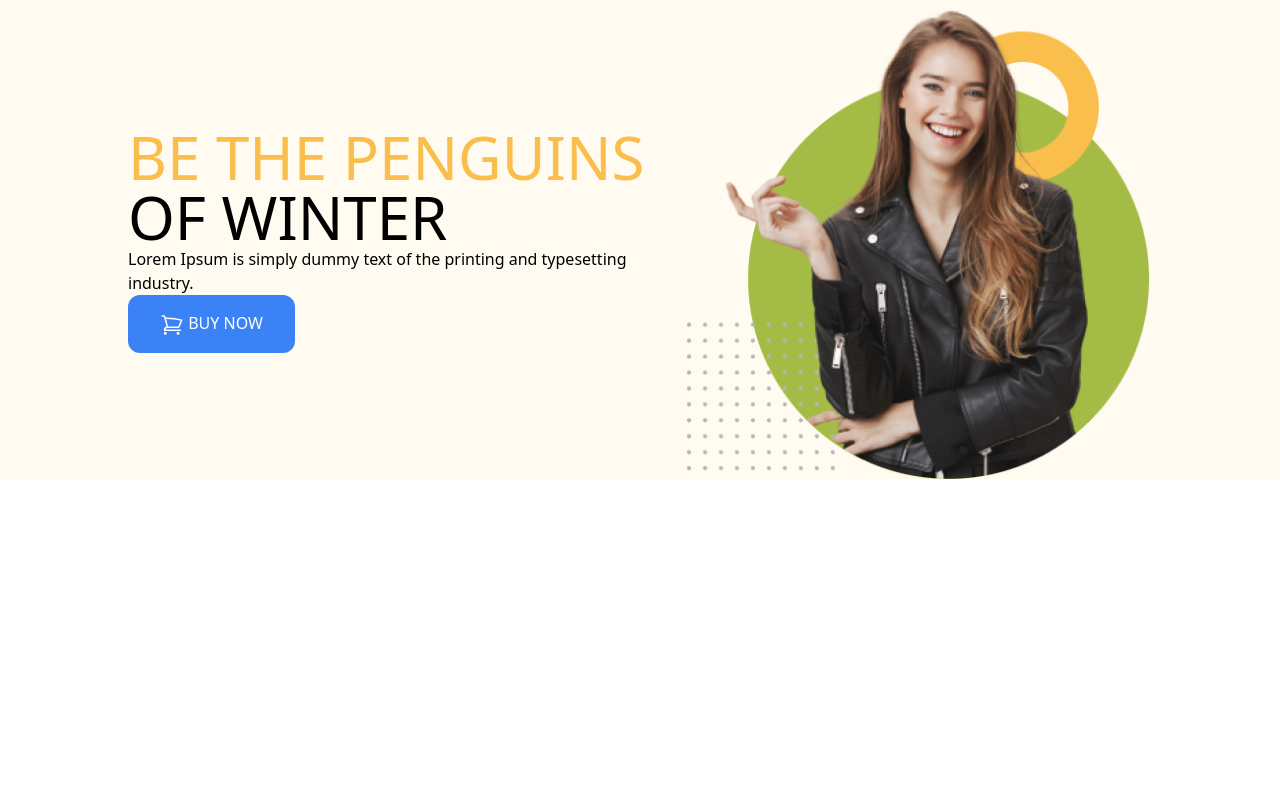
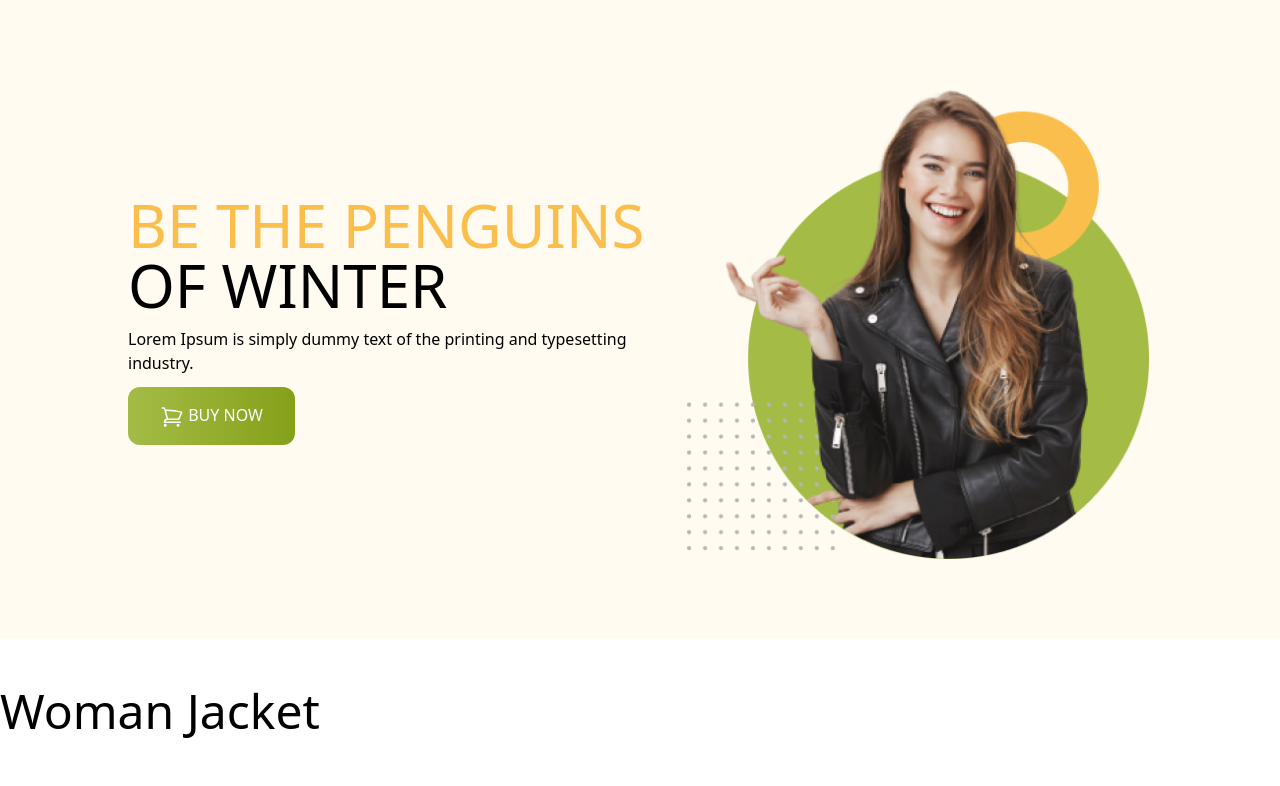
Before and after one commit to shamim-1995/penguin-fashion-with-tailwind, a plain HTML site: page index.html in a window 1280 px wide. Drawn offline with nearby package versions, Linux system fonts and the light colour scheme.

Commit message:
added some banner and main section

```diff
--- a/index.html
+++ b/index.html
@@ -5,22 +5,30 @@
     <meta name="viewport" content="width=device-width, initial-scale=1.0">
     <title>Penguin Fashion Website</title>
     <script src="https://cdn.tailwindcss.com"></script>
+    <link rel="preconnect" href="https://fonts.googleapis.com">
+<link rel="preconnect" href="https://fonts.gstatic.com" crossorigin>
+<link href="https://fonts.googleapis.com/css2?family=Open+Sans:wght@800&display=swap" rel="stylesheet">
+<style>
+    .font-bebas{
+        font-family:'Bebas Neue' sans-serif;
+    }
+</style>
 </head>
 <body>
-    <header class="bg-[#FFFBF0] px-32">
+    <header class="bg-[#FFFBF0] py-20  px-4 md:px-32">
         <!-- nav section -->
         <nav>
 
         </nav>
         <!-- banner section -->
-        <div class="flex justify-between items-center">
-            <div>
-                <h1 class="text-6xl uppercase"><span class="text-[#FABE4C]">Be the Penguins</span>
+        <div class="flex flex-col md:flex-row justify-between items-center">
+            <div class="space-y-3">
+                <h1 class="text-6xl uppercase font-bebas"><span class="text-[#FABE4C]">Be the Penguins</span>
                     <br>
                     of Winter</h1>
                     <p>Lorem Ipsum is simply dummy text of the printing
                         and typesetting industry.</p>
-                        <button class="py-4 px-8 bg-blue-500 rounded-xl text-white font-medium">
+                        <button class="py-4 px-8 bg-gradient-to-r from-[#A4BC46] to-[#85A019]  rounded-xl text-white font-medium">
                             <svg xmlns="http://www.w3.org/2000/svg" fill="none" viewBox="0 0 24 24" stroke-width="1.5" stroke="currentColor" class="w-6 h-6 inline">
                                 <path stroke-linecap="round" stroke-linejoin="round" d="M2.25 3h1.386c.51 0 .955.343 1.087.835l.383 1.437M7.5 14.25a3 3 0 00-3 3h15.75m-12.75-3h11.218c1.121-2.3 2.1-4.684 2.924-7.138a60.114 60.114 0 00-16.536-1.84M7.5 14.25L5.106 5.272M6 20.25a.75.75 0 11-1.5 0 .75.75 0 011.5 0zm12.75 0a.75.75 0 11-1.5 0 .75.75 0 011.5 0z" />
                               </svg>
@@ -34,7 +42,10 @@
         </div>
 
     </header>
-    <main>
+    <main class="max-w-7xl mx-auto">
+        <section class="py-12">
+            <h3 class="text-5xl font-bebas ">Woman Jacket</h3>
+        </section>
 
     </main>
     <footer>
```
